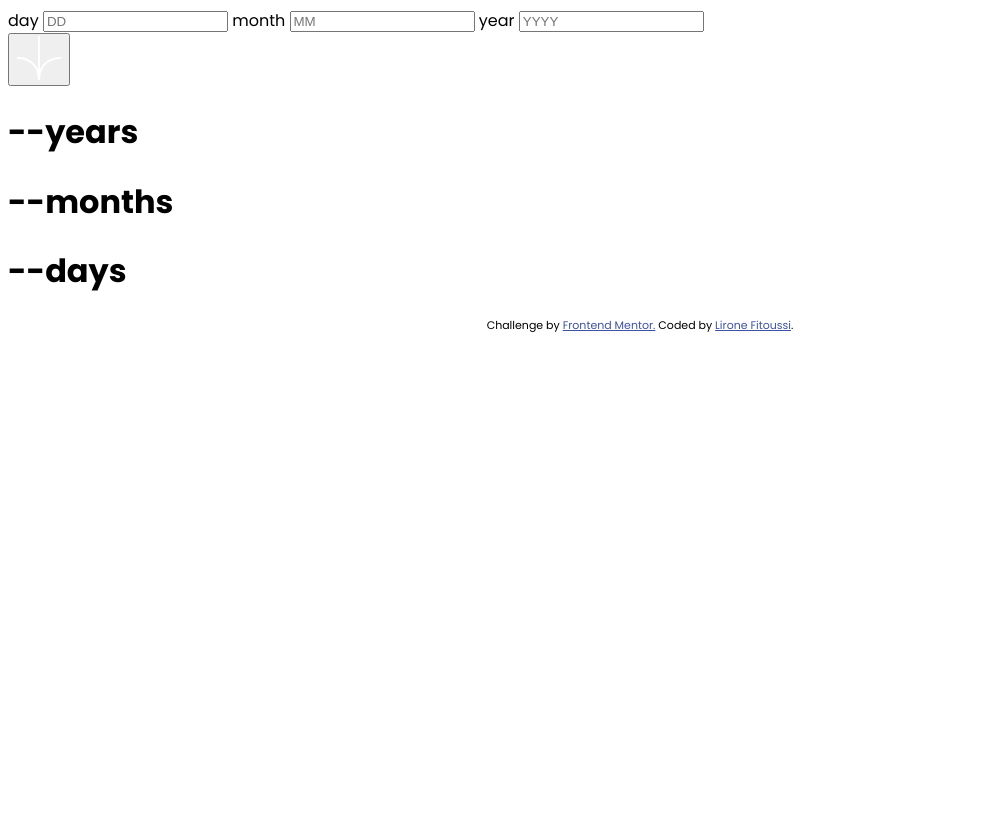
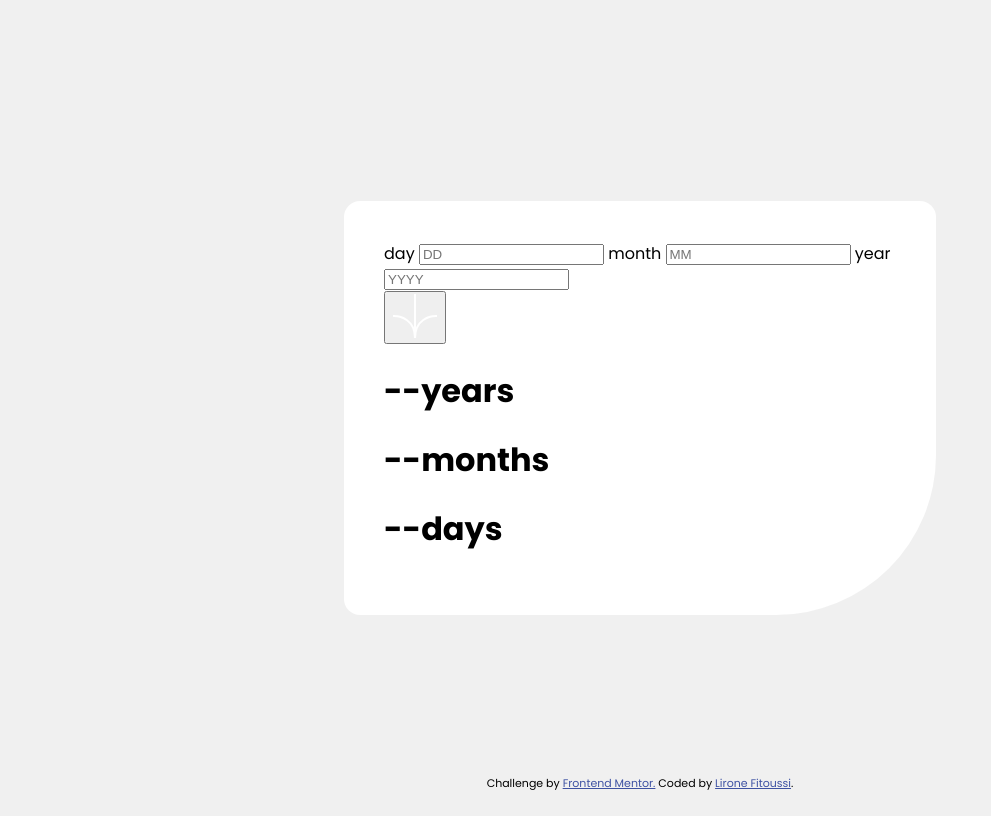
Before and after one commit to LironeFitoussi/age-calculator-app-main, a plain HTML site: page index.html in a window 1280 px wide. Shown: the whole page, without its empty margins (0-991 px from the left). Drawn offline with Linux system fonts and the light colour scheme.

Commit message:
main continer set

```diff
--- a/style.css
+++ b/style.css
@@ -58,9 +58,25 @@
 body {
     font-family: 'Poppins', sans-serif;
     font-weight: normal;
+    background-color: var(--Off-white);
+    display: flex;
+    justify-content: center;
+    align-items: center;
+    min-height: 100vh;
+}
+
+.container {
+    background-color: #fff;
+    display: flex;
+    flex-direction: column;
+    width: 40vw;
+    padding: 2.5rem;
+    border-radius: 1rem 1rem 10rem 1rem;
 }
 
 footer {
+ position: absolute;
+ bottom: 1vh;
   font-size: 11px;
   text-align: center;
 }
```
